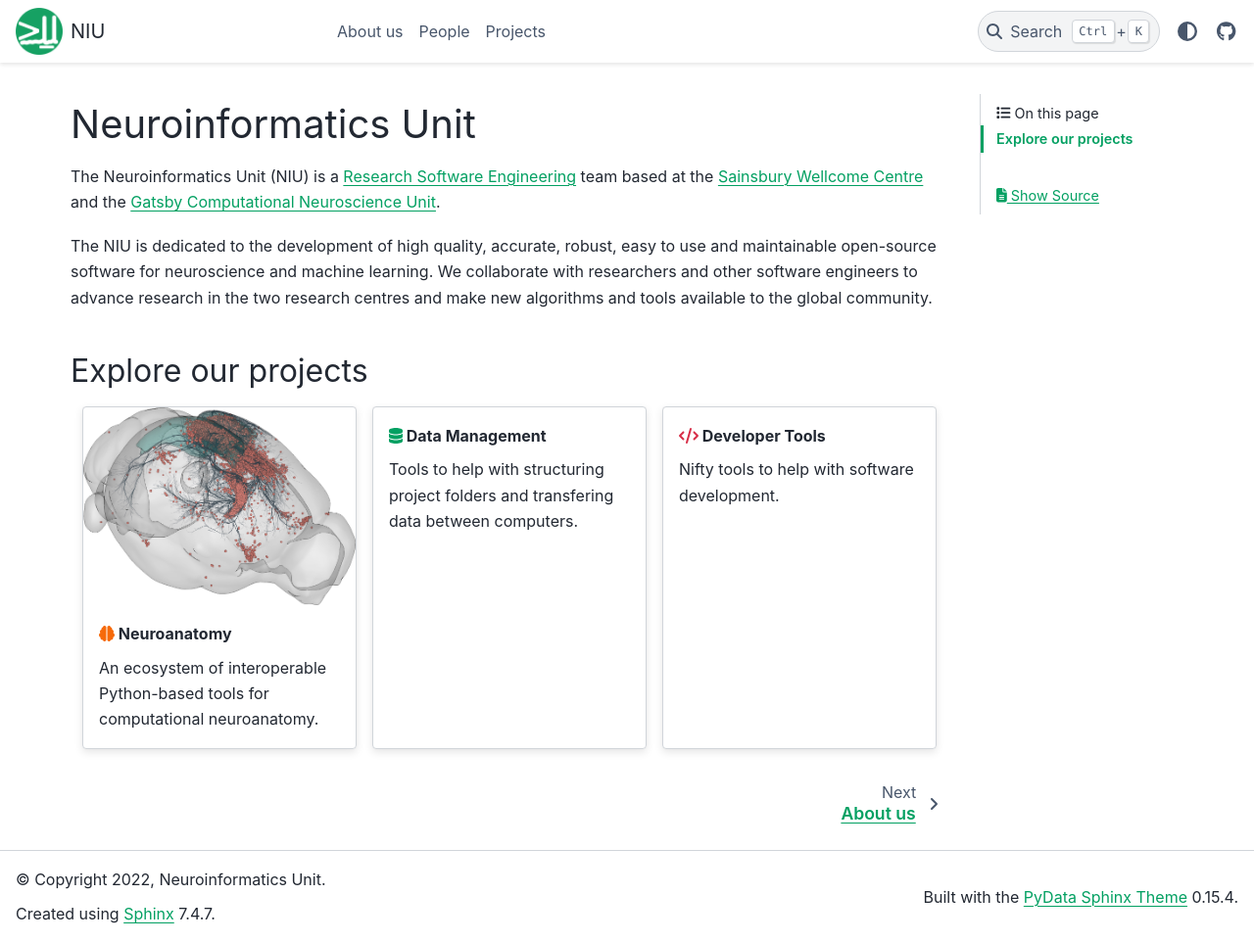
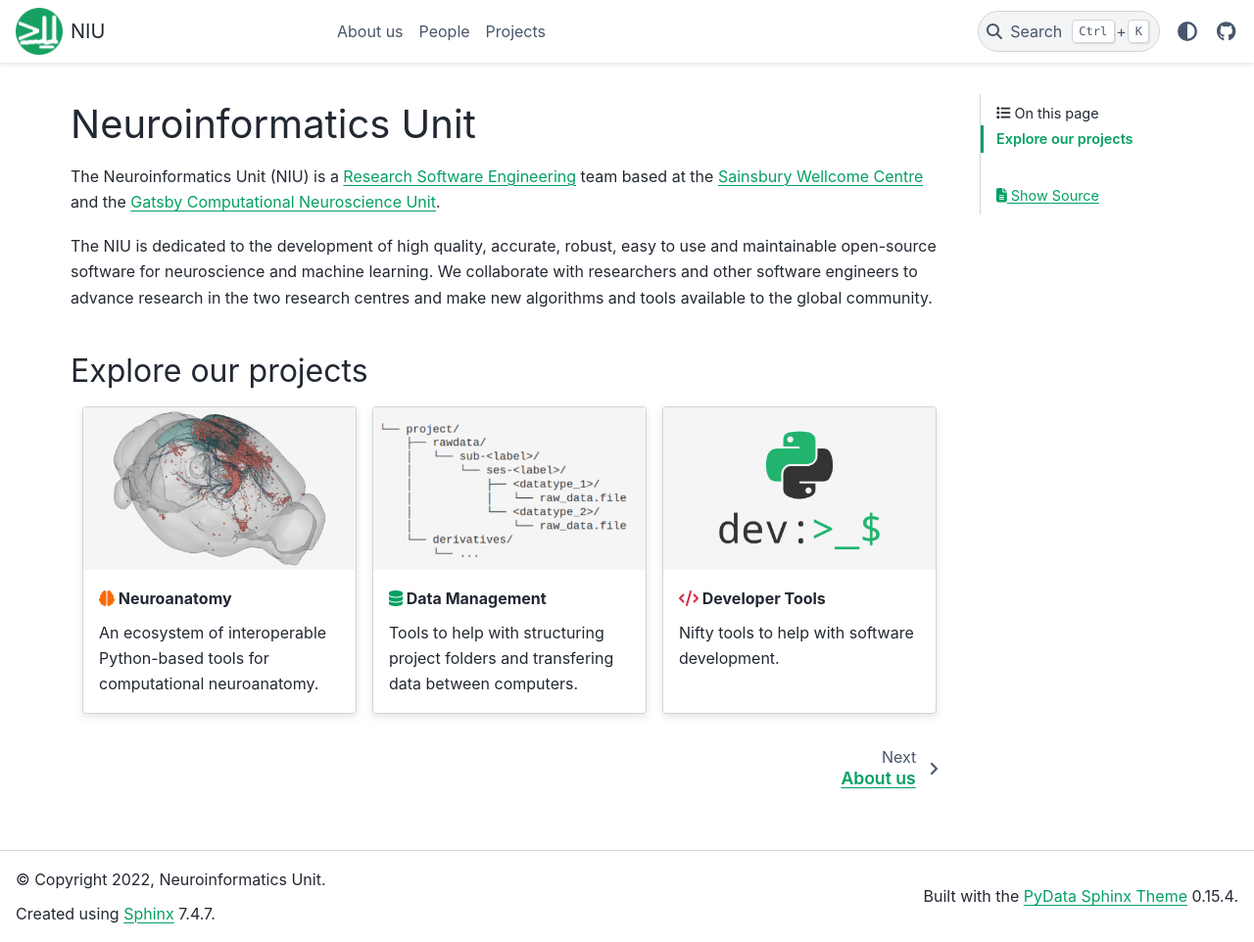
Before and after one commit to neuroinformatics-unit/neuroinformatics-unit.github.io, a Sphinx documentation site: the page built from docs/source/index.md, in a window 1280 px wide and 962 px high. Shown: the whole window at 98% size. Built offline with Sphinx 7.4.7 and the PyData theme 0.15.4, drawn with Linux system fonts in a browser that asks for light colours.

Commit message:
added standardized images for project cards

```diff
--- a/docs/source/index.md
+++ b/docs/source/index.md
@@ -19,6 +19,7 @@
 :::
 
 :::{grid-item-card} {fas}`database;sd-text-primary` Data Management
+:img-top: _static/SWC-BIDS_card.png
 :link: projects/data_management
 :link-type: doc
 
@@ -26,6 +27,7 @@
 :::
 
 :::{grid-item-card} {fas}`code;sd-text-danger` Developer Tools
+:img-top: _static/dev-tools_card.png
 :link: projects/developer_tools
 :link-type: doc
 
```
Also changed, not shown: docs/source/_static/SWC-BIDS_card.png (added), docs/source/_static/brainglobe_card.png, docs/source/_static/dev-tools_card.png (added).
